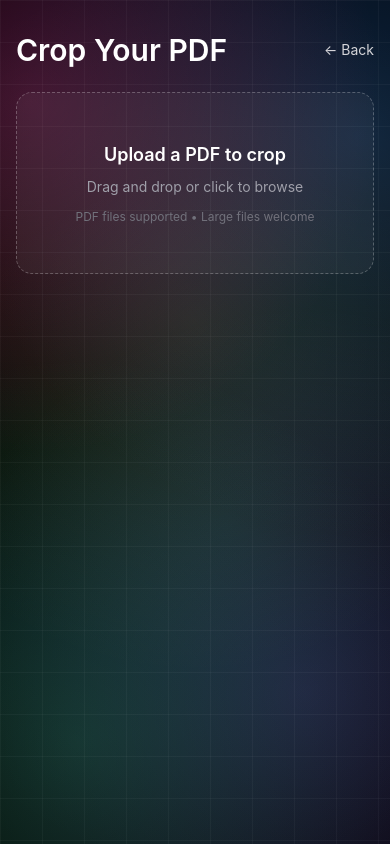
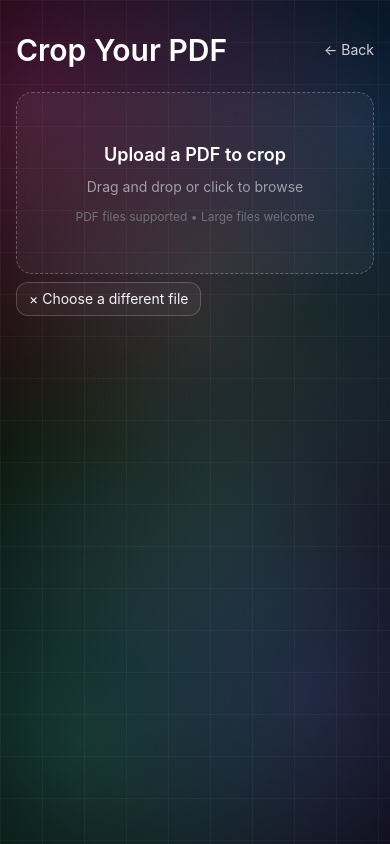
Before and after one commit to SIMARSINGHRAYAT/PDF-TOOLKIT, a Next.js app: page /crop-pdf in a window 390 px wide. Built offline with nearby package versions, Linux system fonts and the light colour scheme.

Commit message:
Fix PDF preview responsiveness and environment tracking

```diff
--- a/src/app/dashboard/page.tsx
+++ b/src/app/dashboard/page.tsx
@@ -21,7 +21,7 @@ const tools = [
 export default function DashboardPage() {
   return (
     <section className="space-y-8 py-10 sm:py-16">
-      <p className="text-center text-sm font-medium uppercase tracking-[0.35em] text-emerald-300">Choose a tool</p>
+      <p className="text-center text-lg font-medium uppercase tracking-[0.35em] text-emerald-300 sm:text-2xl">Choose a tool</p>
       <div className="grid gap-5 sm:grid-cols-2 lg:grid-cols-3">
         {tools.map((tool) => (
           <Link
--- a/src/app/globals.css
+++ b/src/app/globals.css
@@ -42,7 +42,7 @@ input,
 select,
 button,
 textarea {
-  @apply rounded-xl border border-zinc-700 bg-zinc-950 text-zinc-100 placeholder:text-zinc-500;
+  @apply rounded-xl border border-white/20 bg-white/[0.04] text-zinc-100 placeholder:text-zinc-500;
 }
 
 button {
--- a/src/app/page.tsx
+++ b/src/app/page.tsx
@@ -8,7 +8,7 @@ export default function WelcomePage() {
         <div className="chrome-text mt-10 flex items-center justify-center gap-5 text-base font-semibold uppercase tracking-[0.35em] sm:text-xl">
           <span>Merge</span><span>•</span><span>Split</span><span>•</span><span>Crop</span>
         </div>
-        <blockquote className="chrome-text mx-auto mt-16 max-w-2xl text-xl italic sm:text-2xl">
+        <blockquote className="chrome-text mx-auto mt-16 max-w-2xl text-2xl italic sm:text-3xl">
           “Simple tools. Smarter documents.”
           <cite className="mt-3 block text-sm text-zinc-500">- PDF Toolkit</cite>
         </blockquote>
--- a/src/components/pdf-page-preview.tsx
+++ b/src/components/pdf-page-preview.tsx
@@ -47,8 +47,8 @@ export function PdfPagePreview({ data, pageCount, page, onPageChange, label = "P
         <span>Page {page} of {pageCount}</span>
       </div>
       <div className="flex min-h-[420px] items-center justify-center overflow-auto rounded-xl border border-white/15 bg-black/40 p-3">
-        {imageKey !== `${page}-${data?.byteLength ?? 0}` ? <p className="text-sm text-zinc-400">Rendering page preview...</p> : null}
-        {imageKey === `${page}-${data?.byteLength ?? 0}` && image ? <img src={image} alt={`${label}, page ${page}`} className="max-h-[72vh] w-auto max-w-full object-contain" /> : null}
+        {image ? <img src={image} alt={`${label}, page ${page}`} className="max-h-[72vh] w-auto max-w-full object-contain" /> : null}
+        {!image && imageKey !== `${page}-${data?.byteLength ?? 0}` ? <p className="text-sm text-zinc-400">Preparing page preview...</p> : null}
         {imageKey === `${page}-${data?.byteLength ?? 0}` && !image ? <p className="text-sm text-zinc-400">Preview unavailable for this page.</p> : null}
       </div>
       <div className="mt-3 flex items-center justify-between">
--- a/src/components/pdf-upload.tsx
+++ b/src/components/pdf-upload.tsx
@@ -6,9 +6,10 @@ type PdfUploadProps = {
   multiple?: boolean;
   label?: string;
   onSelect: (files: File[]) => void;
+  onClear?: () => void;
 };
 
-export function PdfUpload({ multiple = false, label = "Drop PDF files here", onSelect }: PdfUploadProps) {
+export function PdfUpload({ multiple = false, label = "Drop PDF files here", onSelect, onClear }: PdfUploadProps) {
   const inputRef = useRef<HTMLInputElement>(null);
   const [dragging, setDragging] = useState(false);
   const [error, setError] = useState<string | null>(null);
@@ -67,6 +68,18 @@ export function PdfUpload({ multiple = false, label = "Drop PDF files here", onS
           onChange={(event) => validate(Array.from(event.target.files ?? []))}
         />
       </div>
+      {onClear ? (
+        <button
+          type="button"
+          onClick={() => {
+            if (inputRef.current) inputRef.current.value = "";
+            onClear();
+          }}
+          className="px-3 py-1.5 text-sm text-zinc-300 hover:text-white"
+        >
+          × Choose a different file
+        </button>
+      ) : null}
       {error ? <p className="text-sm text-red-400">{error}</p> : null}
     </div>
   );
--- a/src/components/tools/crop-tool.tsx
+++ b/src/components/tools/crop-tool.tsx
@@ -181,7 +181,7 @@ export function CropTool() {
         <Link href="/dashboard" className="text-sm text-zinc-300 hover:text-white">← Back</Link>
       </div>
 
-      <PdfUpload onSelect={(incoming) => void onFile(incoming[0] ?? null)} label="Upload a PDF to crop" />
+      <PdfUpload onSelect={(incoming) => void onFile(incoming[0] ?? null)} onClear={() => void onFile(null)} label="Upload a PDF to crop" />
 
       {file && pageCount > 0 ? (
         <div className="rounded-2xl border border-white/20 bg-white/[0.04] p-4 backdrop-blur-sm sm:p-5">
@@ -196,7 +196,7 @@ export function CropTool() {
                 setPage(next);
                 await loadPreview(file, next);
               }}
-              disabled={page <= 1 || previewLoading}
+              disabled={page <= 1}
               className="px-3 py-1.5 disabled:opacity-40"
             >
               Previous page
@@ -212,7 +212,7 @@ export function CropTool() {
                 setPage(next);
                 await loadPreview(file, next);
               }}
-              disabled={page >= pageCount || previewLoading}
+              disabled={page >= pageCount}
               className="px-3 py-1.5 disabled:opacity-40"
             >
               Next page
@@ -226,7 +226,7 @@ export function CropTool() {
                   setCropMode(true);
                 }
               }}
-              disabled={processing || previewLoading}
+              disabled={processing}
               className="rounded-xl border border-white/50 bg-white/10 px-4 py-2 font-semibold text-white disabled:opacity-50"
             >
               {processing ? "Applying crop..." : rect ? "Apply Crop" : "Crop PDF"}
--- a/src/components/tools/split-tool.tsx
+++ b/src/components/tools/split-tool.tsx
@@ -77,9 +77,10 @@ export function SplitTool() {
 
     try {
       const buffer = await selected.arrayBuffer();
+      setPreviewData(buffer);
+      setPageCount(1);
       const total = await getPdfPageCount(buffer);
       setPageCount(total);
-      setPreviewData(buffer);
     } catch {
       setPreviewData(null);
       setError("Unable to read this PDF. The file may be corrupted.");
@@ -123,7 +124,7 @@ export function SplitTool() {
         <Link href="/dashboard" className="text-sm text-zinc-300 hover:text-white">← Back</Link>
       </div>
 
-      <PdfUpload onSelect={(incoming) => void onFile(incoming[0] ?? null)} label="Upload a PDF to split" />
+      <PdfUpload onSelect={(incoming) => void onFile(incoming[0] ?? null)} onClear={() => void onFile(null)} label="Upload a PDF to split" />
 
       {file ? (
         <div className="rounded-2xl border border-zinc-700 bg-zinc-950 p-4 sm:p-5">
--- a/src/lib/pdf-render.ts
+++ b/src/lib/pdf-render.ts
@@ -7,7 +7,17 @@ if (typeof window !== "undefined") {
   GlobalWorkerOptions.workerSrc = "/pdf.worker.min.mjs";
 }
 
+const documentCache = new WeakMap<ArrayBuffer, Promise<any>>();
+
 export async function loadPdfDocument(data: ArrayBuffer) {
+  const cached = documentCache.get(data);
+  if (cached) return await cached;
+  const promise = loadPdfDocumentUncached(data);
+  documentCache.set(data, promise);
+  return await promise;
+}
+
+async function loadPdfDocumentUncached(data: ArrayBuffer) {
   try {
     const task = getDocument({ data: new Uint8Array(data) });
     return await task.promise;
```
Also changed, not shown: 2 other files (tests, documents, lock files or other folders).
